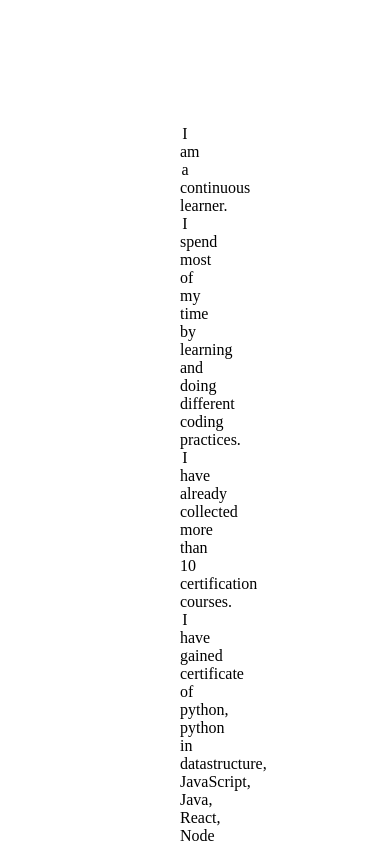
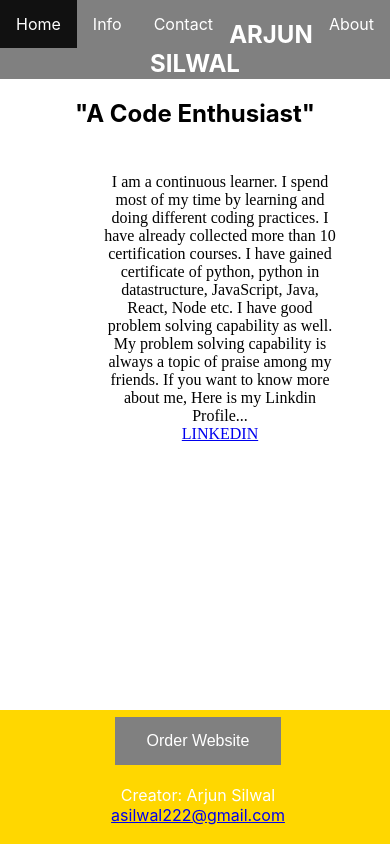
Before and after one commit to Arjunsilwal/my-app, a React (Create React App) app: page /about in a window 390 px wide. Shown: the top 844 px of the page. Built offline with nearby package versions, Linux system fonts and the light colour scheme.

Commit message:
Footer is placed on the bottom and Navbar made more responsive

```diff
--- a/src/App.css
+++ b/src/App.css
@@ -95,6 +95,9 @@
 }
 footer {
   text-align: center;
+  position: absolute;
+  bottom: 0;
+  width: 100%;
   padding: 3px;
   background-color: gold;
   color: white;
--- a/src/App.js
+++ b/src/App.js
@@ -6,6 +6,7 @@
 import Info from "./components/Info"
 import About from './components/About';
 import Home from './components/Home';
+import Contact from './components/Contact';
 
 
 function App() {
@@ -19,6 +20,9 @@
           <Route path="/info">
             <Info />
           </Route>
+          <Route path="/contacts">
+            <Contact />
+          </Route>
           <Route path="/about">
             <About />
           </Route>
--- a/src/components/About.js
+++ b/src/components/About.js
@@ -1,10 +1,13 @@
 import React from 'react'
 import "../App.css";
+import Footer from './Footer'
+import Header from './Header'
 
 function About() {
     return (
-        <div className="About">
-            <p className="p">I am a continuous learner. I spend most of my time by learning
+        <div>
+            <Header />
+            <p className="p" className="About">I am a continuous learner. I spend most of my time by learning
                 and doing different coding practices. I have already collected more than
                 10 certification courses. I have gained certificate of python, python in datastructure,
                 JavaScript, Java, React, Node etc. I have good problem solving capability as well.
@@ -13,6 +16,7 @@
                 <br />
                 <a href="https://www.linkedin.com/in/arjun-silwal-234a76164/">LINKEDIN</a>
                 </p>
+                <Footer />
             </div>
     )
 }
--- a/src/components/Contact.js
+++ b/src/components/Contact.js
@@ -1,11 +1,13 @@
 import React from 'react'
 import Header from './Header'
 import  "module";
+import Footer from './Footer';
 
 function Contact() {
     return (
         <div>
-            <Header name ="Arjun Silwal" />
+            <Header/>
+            <Footer />
         </div>
     )
 }
--- a/src/components/Header.js
+++ b/src/components/Header.js
@@ -2,12 +2,12 @@
 import "../App.css";
 
 
-import { BrowserRouter as Router, Link } from "react-router-dom";
+import { Link } from "react-router-dom";
 
 
  export default function Header() {
     return (
-                <Router>
+        <div>
             <ul>
                 <li>
                     <Link to= "/">Home</Link>
@@ -25,6 +25,6 @@
 
             </ul>
             <h2>"A Code Enthusiast"</h2>
-                </Router>
+        </div>
     )
 }
--- a/src/components/Home.js
+++ b/src/components/Home.js
@@ -6,9 +6,7 @@
 function Home() {
     return (
         <div>
-            <Header />
             <About />
-            <Footer />
         </div>
     )
 }
--- a/src/components/Info.js
+++ b/src/components/Info.js
@@ -1,9 +1,12 @@
 import React from 'react'
+import Footer from './Footer'
+import Header from './Header'
 
 function Info() {
     return (
         <div>
-            <h2>Info here</h2>
+            <Header />
+            <Footer />
         </div>
     )
 }
```
